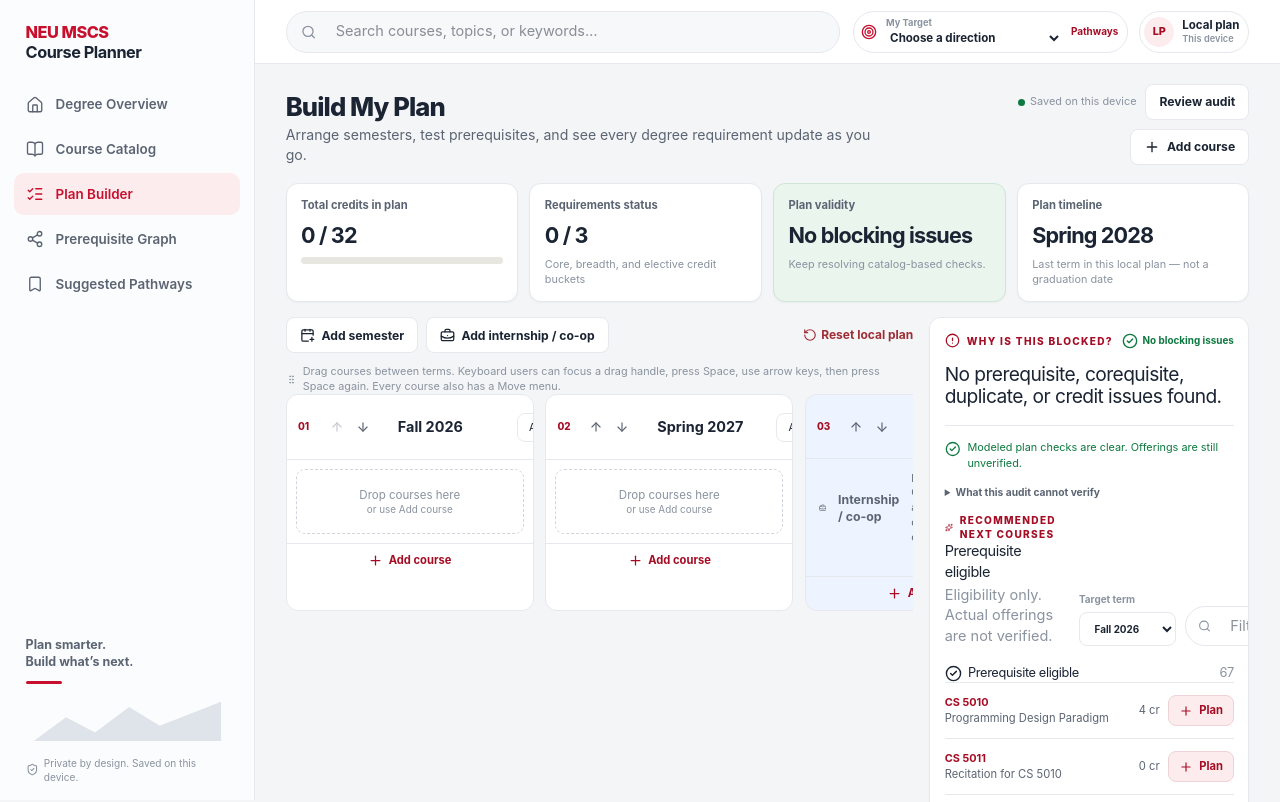
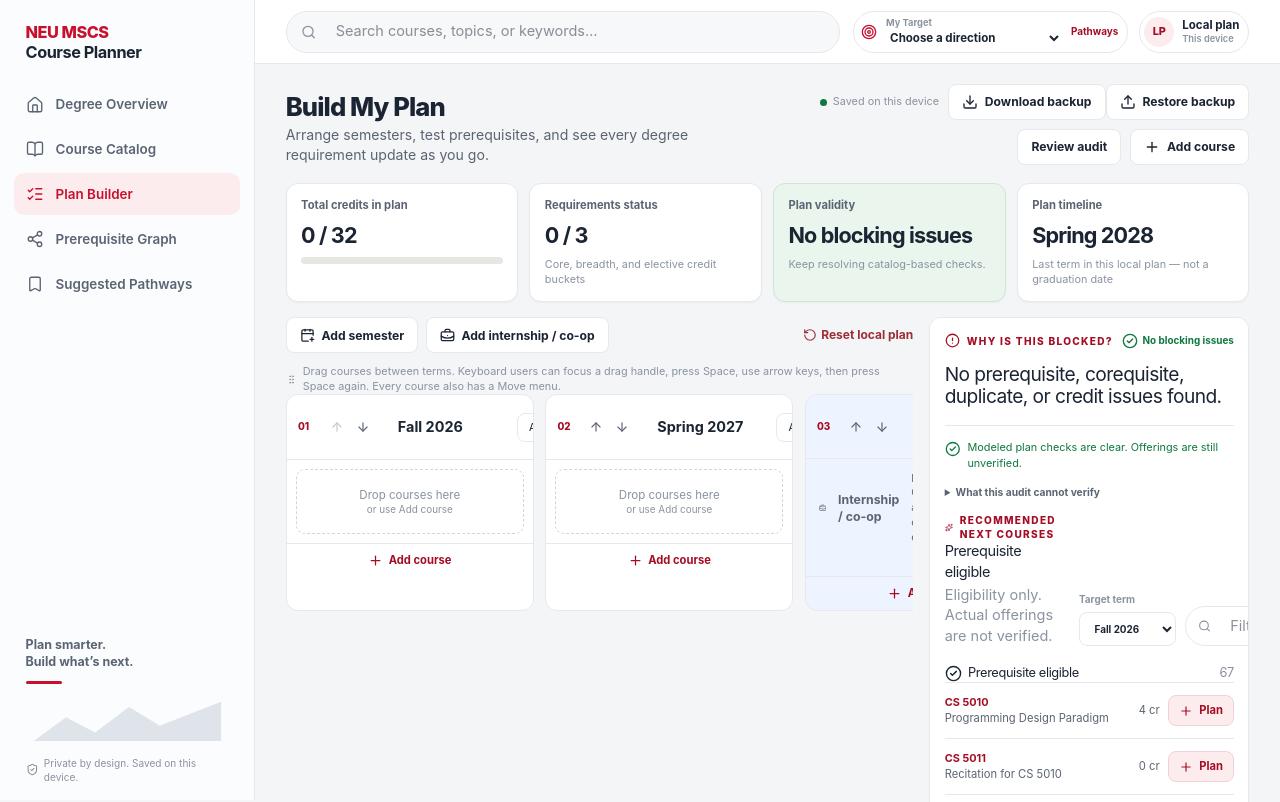
Before and after one commit to johnyuencm/CoursesPlanner, a Next.js app: page /planner in a window 1280 px wide. Shown: the top 802 px of the page. Built offline with nearby package versions, Linux system fonts and the light colour scheme.

Commit message:
feat: add plan backup restore

```diff
--- a/components/app-provider.tsx
+++ b/components/app-provider.tsx
@@ -2,7 +2,7 @@
 
 import { createContext, useCallback, useContext, useEffect, useMemo, useState, type Dispatch, type ReactNode, type SetStateAction } from "react";
 import type { Catalog, DegreeProgress, StudentPlan } from "@/lib/types";
-import { emptyPlan, loadPlan, parsePlan, STORAGE_KEY } from "@/lib/plan";
+import { emptyPlan, loadPlan, parsePlan, restorePlan, serializePlanBackup, STORAGE_KEY } from "@/lib/plan";
 import { validatePlan } from "@/lib/validation";
 
 type PickerState = { semesterId?: string; courseCode?: string } | null;
@@ -23,6 +23,8 @@ interface AppContextValue {
   storageError: string | null;
   retrySave: () => void;
   resetPlan: () => void;
+  exportPlanBackup: () => string;
+  restorePlanBackup: (candidate: StudentPlan) => boolean;
   detailCode: string | null;
   openCourse: (code: string | null) => void;
   picker: PickerState;
@@ -131,6 +133,24 @@ export function AppProvider({ children }: { children: ReactNode }) {
     setStorageError(null);
     announce("Your plan has been reset. No courses are marked completed or waived.");
   };
+  const exportPlanBackup = useCallback(() => serializePlanBackup(plan), [plan]);
+  const restorePlanBackup = useCallback((candidate: StudentPlan) => {
+    try {
+      // Persist first: a failed write must never replace the plan the user is viewing.
+      const restored = restorePlan(window.localStorage, candidate);
+      setPlan(restored);
+      setStorageBlocked(false);
+      setPersistence("saved");
+      setStorageError(null);
+      announce("Backup restored and saved on this device.");
+      return true;
+    } catch (error) {
+      setPersistence("error");
+      setStorageError(error instanceof Error ? error.message : "Your browser could not save this restored plan.");
+      announce("Backup could not be restored because this browser could not save it. Your current plan is unchanged.");
+      return false;
+    }
+  }, [announce]);
   const setCourseStatus = (code: string, status: CourseStatus, credits?: number) => {
     setPlan((current) => {
       const completedCredits = { ...current.completedCredits };
@@ -171,7 +191,7 @@ export function AppProvider({ children }: { children: ReactNode }) {
     announce(`${newItems.map((item) => item.code).join(" and ")} added to your plan. Check the live audit for prerequisites and corequisites.`);
   };
 
-  return <AppContext.Provider value={{ catalog, catalogBusy, catalogError, catalogMessage, refreshCatalog: () => fetchCatalog(true), plan, setPlan, progress, hydrated, persistence, storageError, retrySave: save, resetPlan, detailCode, openCourse, picker, openPicker: (semesterId, courseCode) => { openCourse(null); setPicker({ semesterId, courseCode }); }, closePicker: () => setPicker(null), setCourseStatus, addCourse, careerTargetId, setCareerTargetId, notice, announce }}>{children}</AppContext.Provider>;
+  return <AppContext.Provider value={{ catalog, catalogBusy, catalogError, catalogMessage, refreshCatalog: () => fetchCatalog(true), plan, setPlan, progress, hydrated, persistence, storageError, retrySave: save, resetPlan, exportPlanBackup, restorePlanBackup, detailCode, openCourse, picker, openPicker: (semesterId, courseCode) => { openCourse(null); setPicker({ semesterId, courseCode }); }, closePicker: () => setPicker(null), setCourseStatus, addCourse, careerTargetId, setCareerTargetId, notice, announce }}>{children}</AppContext.Provider>;
 }
 
 export function useApp() {
--- /dev/null
+++ b/components/plan-backup.tsx
@@ -0,0 +1,74 @@
+"use client";
+
+import { useEffect, useRef, useState, type ChangeEvent } from "react";
+import { Download, Upload } from "lucide-react";
+import { MAX_PLAN_BACKUP_BYTES, parsePlanBackup } from "@/lib/plan";
+import { useApp } from "./app-provider";
+
+function errorMessage(error: unknown): string {
+  return error instanceof Error ? error.message : "The backup could not be read.";
+}
+
+export function PlanBackup() {
+  const { exportPlanBackup, restorePlanBackup, hydrated } = useApp();
+  const fileInput = useRef<HTMLInputElement>(null);
+  const reading = useRef(false);
+  const mounted = useRef(true);
+  const [isReading, setIsReading] = useState(false);
+  const [message, setMessage] = useState("");
+
+  useEffect(() => {
+    mounted.current = true;
+    return () => { mounted.current = false; };
+  }, []);
+
+  const exportBackup = () => {
+    try {
+      const blob = new Blob([exportPlanBackup()], { type: "application/json" });
+      const url = URL.createObjectURL(blob);
+      const link = document.createElement("a");
+      link.href = url;
+      link.download = "course-plan-backup.json";
+      link.click();
+      window.setTimeout(() => URL.revokeObjectURL(url), 0);
+      setMessage("Backup downloaded. This is separate from the saved-on-this-device status.");
+    } catch (error) {
+      setMessage(`Backup could not be created: ${errorMessage(error)}`);
+    }
+  };
+
+  const importBackup = async (event: ChangeEvent<HTMLInputElement>) => {
+    const file = event.currentTarget.files?.[0];
+    event.currentTarget.value = "";
+    if (!file || reading.current || !hydrated) return;
+    if (file.size > MAX_PLAN_BACKUP_BYTES) {
+      setMessage("Backup could not be restored: the file is larger than 1 MB. Your current plan is unchanged.");
+      return;
+    }
+
+    reading.current = true;
+    setIsReading(true);
+    try {
+      const candidate = parsePlanBackup(await file.text());
+      if (!mounted.current) return;
+      if (!window.confirm("Restore this backup? It permanently replaces the current plan on this device. Download a backup first if you may need the current plan.")) {
+        setMessage("Backup restore cancelled. Your current plan is unchanged.");
+        return;
+      }
+      if (restorePlanBackup(candidate)) setMessage("Backup restored and saved on this device.");
+      else setMessage("Backup could not be restored because this browser could not save it. Your current plan is unchanged.");
+    } catch (error) {
+      if (mounted.current) setMessage(`Backup could not be restored: ${errorMessage(error)} Your current plan is unchanged.`);
+    } finally {
+      reading.current = false;
+      if (mounted.current) setIsReading(false);
+    }
+  };
+
+  return <div className="planner-backup" aria-label="Plan backup">
+    <button className="button button-secondary" type="button" disabled={!hydrated || isReading} onClick={exportBackup}><Download size={16} /> Download backup</button>
+    <button className="button button-secondary" type="button" disabled={!hydrated || isReading} onClick={() => fileInput.current?.click()}><Upload size={16} /> {isReading ? "Reading backup…" : "Restore backup"}</button>
+    <input ref={fileInput} hidden aria-label="Choose a plan backup JSON file" type="file" accept="application/json,.json" onChange={importBackup} />
+    <p className="muted" role="status">{message}</p>
+  </div>;
+}
--- a/components/planner-board.tsx
+++ b/components/planner-board.tsx
@@ -37,6 +37,7 @@ import {
 import type { Course, PlannedCourse, Semester } from "@/lib/types";
 import { getEligibility } from "@/lib/validation";
 import { useApp } from "./app-provider";
+import { PlanBackup } from "./plan-backup";
 import { CatalogState } from "./catalog-state";
 import { requirementBadge } from "./course-card";
 import { CreditSelect, EmptyState, Meter, PageHeading, creditLabel } from "./ui";
@@ -188,7 +189,10 @@ export default function PlannerBoard() {
   const [activeCourse, setActiveCourse] = useState<string | null>(null);
   const sensors = useSensors(useSensor(PointerSensor, { activationConstraint: { distance: 6 } }), useSensor(KeyboardSensor));
   const courseMap = useMemo(() => new Map(catalog?.courses.map((course) => [course.code, course]) ?? []), [catalog]);
-  if (!catalog) return <CatalogState />;
+  if (!catalog) return <>
+    <PageHeading title="Build My Plan" description="Your local plan remains available for backup while the catalog is unavailable." actions={<div className="heading-actions"><span className={`save-status ${persistence}`}><span />{!hydrated ? "Loading local plan" : persistence === "saved" ? "Saved on this device" : persistence === "blocked" ? "Saving blocked" : persistence === "error" ? "Save failed" : "Preparing"}</span><PlanBackup /></div>} />
+    <CatalogState />
+  </>;
 
   const updateTerms = (change: (terms: Semester[]) => Semester[]) => setPlan((current) => ({ ...current, semesters: change(current.semesters) }));
   const moveCourse = (code: string, fromId: string, targetId: string) => {
@@ -225,7 +229,7 @@ export default function PlannerBoard() {
   };
 
   return <>
-    <PageHeading title="Build My Plan" description="Arrange semesters, test prerequisites, and see every degree requirement update as you go." actions={<div className="heading-actions"><span className={`save-status ${persistence}`}><span />{!hydrated ? "Loading local plan" : persistence === "saved" ? "Saved on this device" : persistence === "blocked" ? "Saving blocked" : persistence === "error" ? "Save failed" : "Preparing"}</span><button className="button button-secondary" onClick={() => document.getElementById("plan-issue-rail")?.focus()}>Review audit</button><button className="button button-secondary" onClick={() => openPicker()}><Plus size={16} /> Add course</button></div>} />
+    <PageHeading title="Build My Plan" description="Arrange semesters, test prerequisites, and see every degree requirement update as you go." actions={<div className="heading-actions"><span className={`save-status ${persistence}`}><span />{!hydrated ? "Loading local plan" : persistence === "saved" ? "Saved on this device" : persistence === "blocked" ? "Saving blocked" : persistence === "error" ? "Save failed" : "Preparing"}</span><PlanBackup /><button className="button button-secondary" onClick={() => document.getElementById("plan-issue-rail")?.focus()}>Review audit</button><button className="button button-secondary" onClick={() => openPicker()}><Plus size={16} /> Add course</button></div>} />
     {progress && <section className="status-card-row four" aria-label="Plan status">
       <article className="status-card"><span className="status-kicker">Total credits in plan</span><strong>{progress.totalCredits} / {progress.requiredCredits}</strong><Meter value={progress.totalCredits} max={progress.requiredCredits} label="Total credits in plan" /></article>
       <article className="status-card"><span className="status-kicker">Requirements status</span><strong>{Number(progress.core.every((item) => item.satisfied)) + Number(progress.breadth.satisfied) + Number(progress.electiveCredits >= progress.requiredElectiveCredits)} / 3</strong><p className="muted">Core, breadth, and elective credit buckets</p></article>
--- a/lib/plan.ts
+++ b/lib/plan.ts
@@ -1,6 +1,7 @@
 import type { PlannedCourse, Semester, StudentPlan } from "./types";
 
 export const STORAGE_KEY = "neu-mscs-planner-plan-v1";
+export const MAX_PLAN_BACKUP_BYTES = 1_000_000;
 
 const MAX_COURSE_CODES = 256;
 const MAX_CREDIT_ENTRIES = 256;
@@ -129,6 +130,36 @@ export function parsePlan(input: unknown): StudentPlan {
   return { version: 1, completedCourses, waivedCourses, completedCredits, semesters };
 }
 
+function backupSize(text: string): number {
+  return new TextEncoder().encode(text).byteLength;
+}
+
+export function serializePlanBackup(plan: StudentPlan): string {
+  const backup = JSON.stringify(parsePlan(plan));
+  if (backupSize(backup) > MAX_PLAN_BACKUP_BYTES) {
+    throw new Error("Plan backup is too large.");
+  }
+  return backup;
+}
+
+export function parsePlanBackup(text: string): StudentPlan {
+  if (backupSize(text) > MAX_PLAN_BACKUP_BYTES) {
+    throw new Error("Plan backup is too large.");
+  }
+  try {
+    return parsePlan(JSON.parse(text));
+  } catch (error) {
+    if (error instanceof SyntaxError) throw new Error("Plan backup must be valid JSON.");
+    throw error;
+  }
+}
+
+export function restorePlan(storage: Pick<Storage, "setItem">, candidate: unknown): StudentPlan {
+  const restored = parsePlan(candidate);
+  storage.setItem(STORAGE_KEY, JSON.stringify(restored));
+  return restored;
+}
+
 export function loadPlan(storage: Pick<Storage, "getItem">): { plan: StudentPlan; error: string | null } {
   try {
     const stored = storage.getItem(STORAGE_KEY);
```
Also changed, not shown: 3 other files (tests, documents, lock files or other folders).
